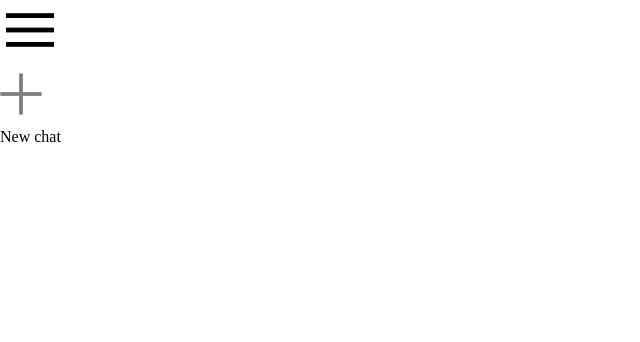
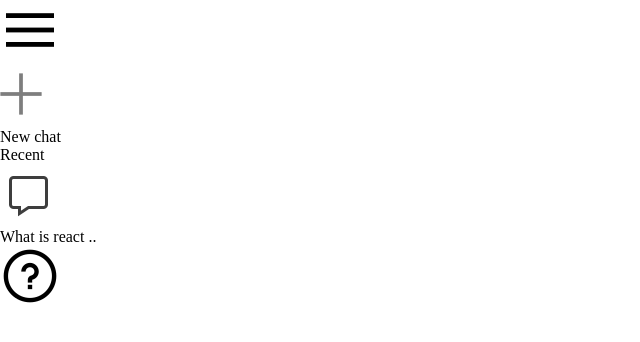
Before and after one commit to dikgobe/GerminiClone, a React (Vite) app in the folder GerminiClone/: page / in a window 1280 px wide. Shown: the top 342 px of the page, without its empty margins (0-640 px from the left). Built offline with nearby package versions, Linux system fonts and the light colour scheme.

Commit message:
improving the SideBar

```diff
--- a/GerminiClone/src/components/sidebar/sidebar.jsx
+++ b/GerminiClone/src/components/sidebar/sidebar.jsx
@@ -1,6 +1,7 @@
 import React from 'react'
 import './Sidebar.css'
 import { assets } from '../../assets/assets'
+
 
 
 function Sidebar() {
@@ -12,8 +13,18 @@ function Sidebar() {
                 <img src= {assets.plus_icon} alt="" />
                 <p>New chat</p>
             </div>
+            <div className='recdnt'>
+                <p className="recent-title">Recent</p>
+                <div className="recent-enry">
+                    <img src={assets.message_icon} alt="" />
+                    <p>What is react ..</p>
+                </div>
+            </div>
         </div>
         <div className="bottom">
+            <div className="buttom-item">
+                <img src={assets.question_icon} alt="" />
+            </div>
 
         </div>
     </div>
```
